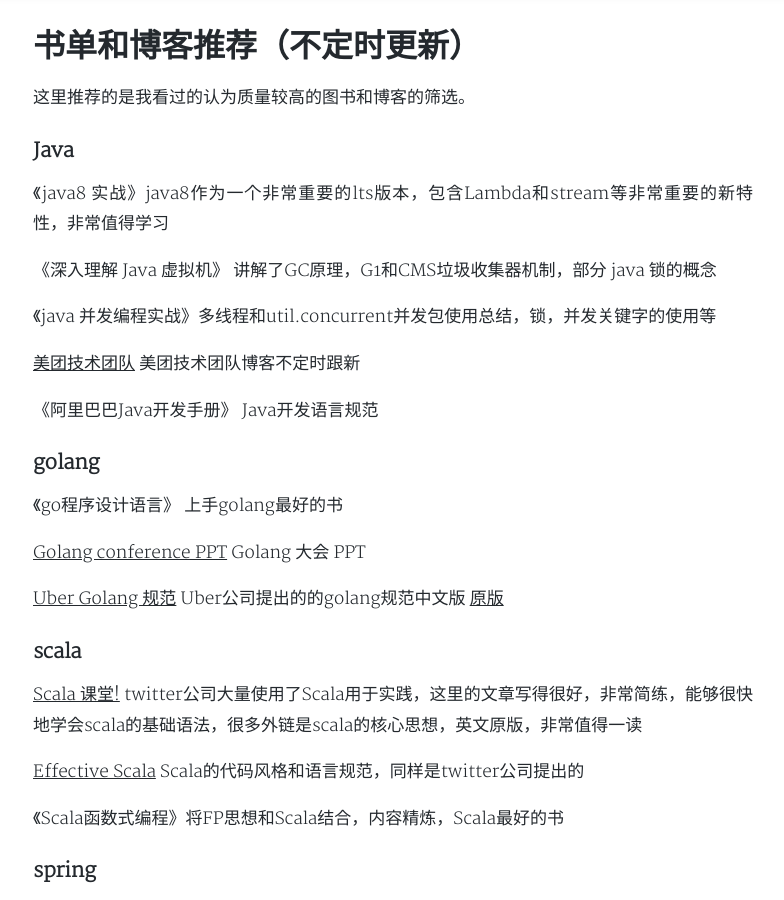
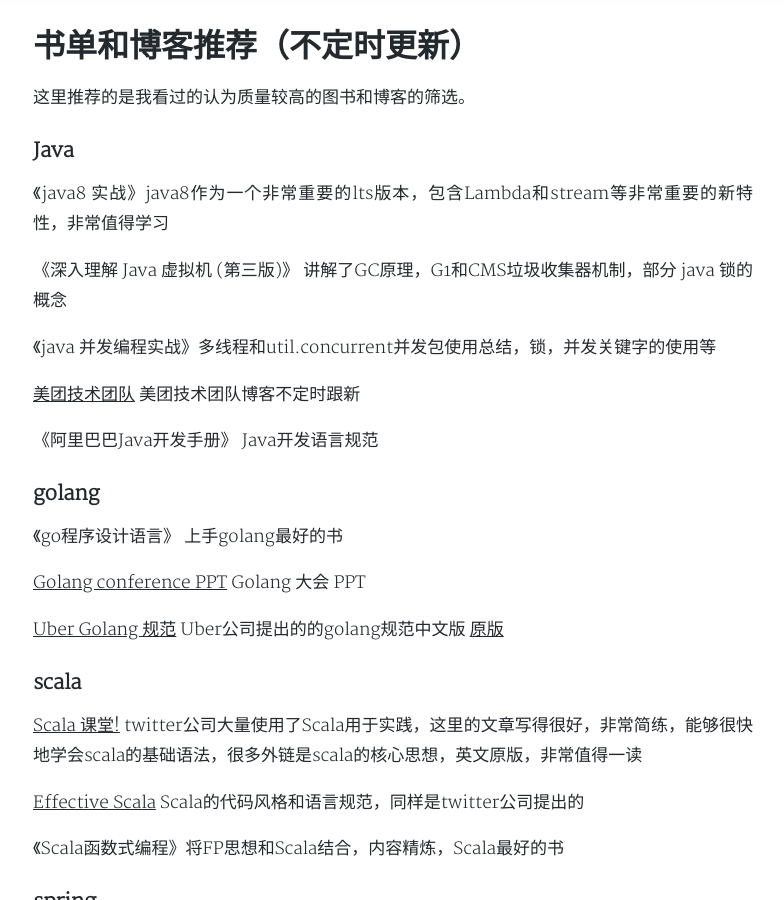
Before and after one commit to ica10888/ica10888.github.io, a Jekyll site: the page built from _posts/2019-07-06-书单和博客推荐.md, in a window 1280 px wide and 900 px high, scrolled down 511 px. Shown: the whole window, without its empty margins (247-1031 px from the left). Built offline with Jekyll 4.4.1, drawn with Linux system fonts in a browser that asks for light colours; nearby versions of some CDN libraries; a style sheet for code colours, icons or effects is not loaded.

Commit message:
Update 2019-07-06-书单和博客推荐.md

```diff
--- a/_posts/2019-07-06-书单和博客推荐.md
+++ b/_posts/2019-07-06-书单和博客推荐.md
@@ -18,7 +18,7 @@
 
 《java8 实战》java8作为一个非常重要的lts版本，包含Lambda和stream等非常重要的新特性，非常值得学习
 
-《深入理解 Java 虚拟机》 讲解了GC原理，G1和CMS垃圾收集器机制，部分 java 锁的概念
+《深入理解 Java 虚拟机 (第三版)》 讲解了GC原理，G1和CMS垃圾收集器机制，部分 java 锁的概念
 
 《java 并发编程实战》多线程和util.concurrent并发包使用总结，锁，并发关键字的使用等
 
```
